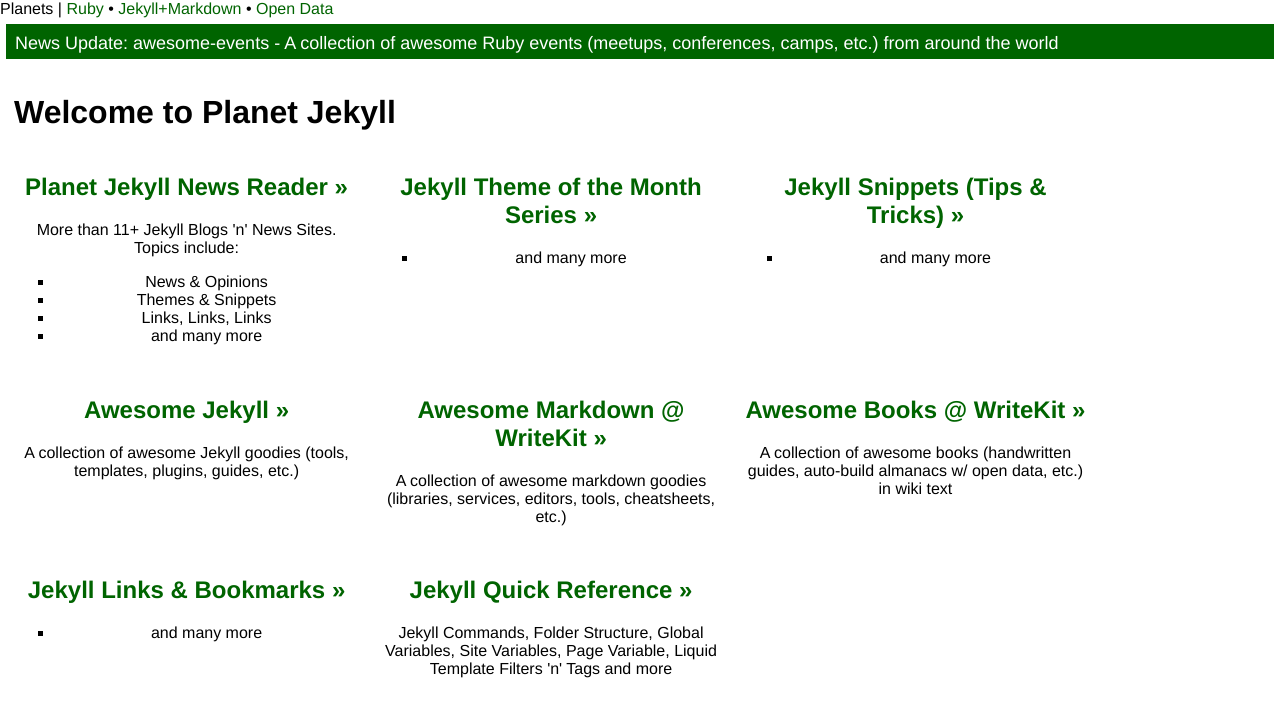
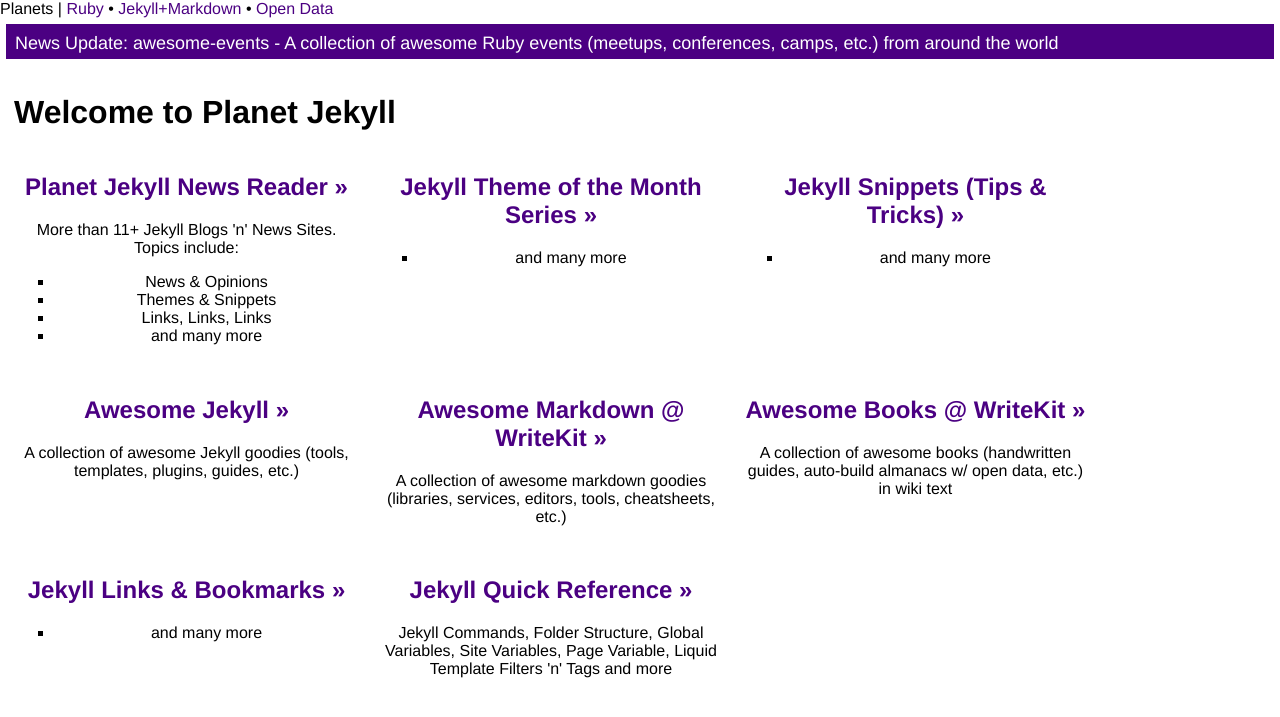
Before and after one commit to planetjekyll/planetjekyll.github.io, a Jekyll site: the page built from index.html, in a window 1280 px wide. Shown: the top 717 px of the page. Built offline with Jekyll 4.4.1, drawn with Linux system fonts in a browser that asks for light colours.

Commit message:
Update _settings.scss

```diff
--- a/css/_settings.scss
+++ b/css/_settings.scss
@@ -2,7 +2,7 @@
 
 $font-family: Helvetica,Arial,sans-serif;
 
-$color-primary:  #006400;    // dark green
+$color-primary:   #4B0082;    // indigo
 
 
 $color-link-hover: yellow;
```
